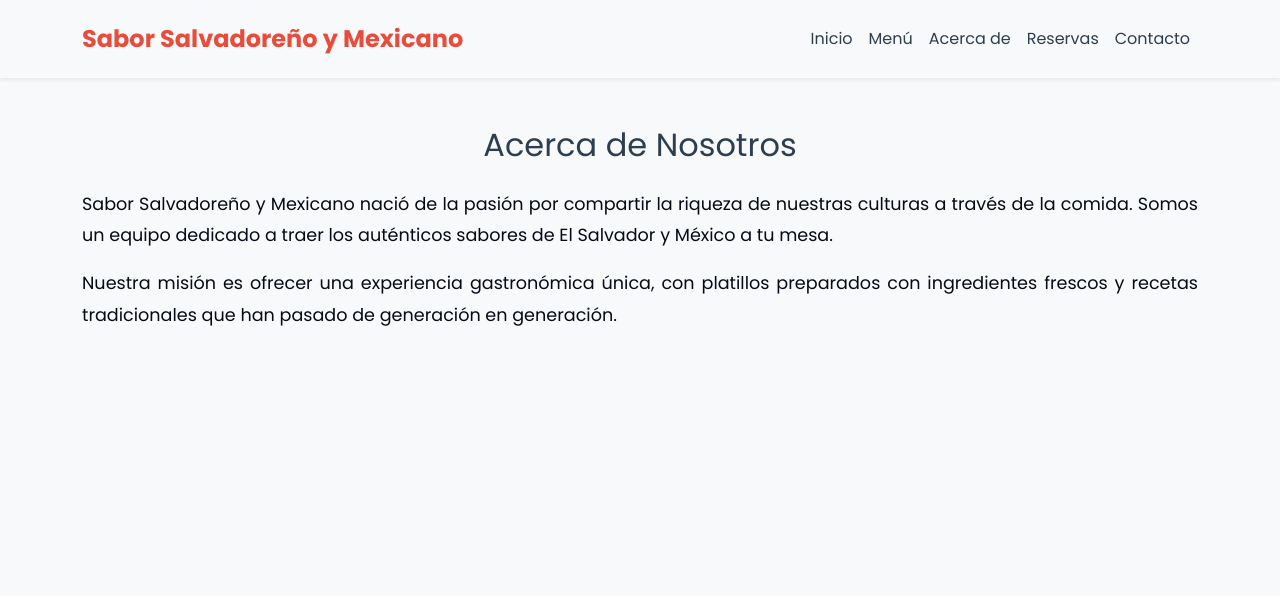
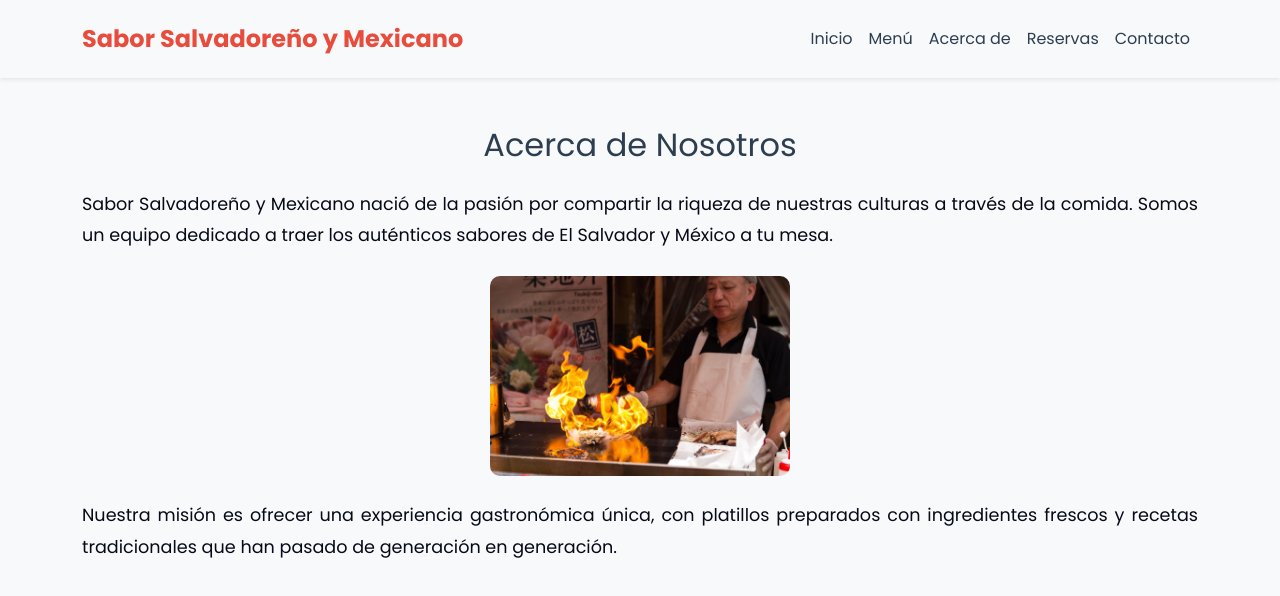
Before and after one commit to jessicahernaandez/Proyecto-1DAW-LM, a React (Vite) app: page /about in a window 1280 px wide. Shown: the top 596 px of the page. Built offline with nearby package versions, Linux system fonts and the light colour scheme.

Commit message:
Imagen de chef en nosotros

```diff
--- a/src/pages/About.jsx
+++ b/src/pages/About.jsx
@@ -9,6 +9,13 @@ function About() {
     Sabor Salvadoreño y Mexicano nació de la pasión por compartir la riqueza de nuestras culturas a través de la comida.
     Somos un equipo dedicado a traer los auténticos sabores de El Salvador y México a tu mesa.
     </p>
+
+
+{/* Imagen de "nosotros" centrada */}
+<div className="d-flex justify-content-center my-4 animate__animated animate__fadeIn animate__delay-2s">
+        <img src="/public/imagenes/nosotros.jpg" alt="chef" style={{ maxWidth: '300px', borderRadius: '10px' }}/>
+    </div>
+
     <p className="animate__animated animate__fadeIn animate__delay-2s">
     Nuestra misión es ofrecer una experiencia gastronómica única, con platillos preparados
     con ingredientes frescos y recetas tradicionales que han pasado de generación en generación.
```
Also changed, not shown: public/imagenes/nosotros.jpg (added).
